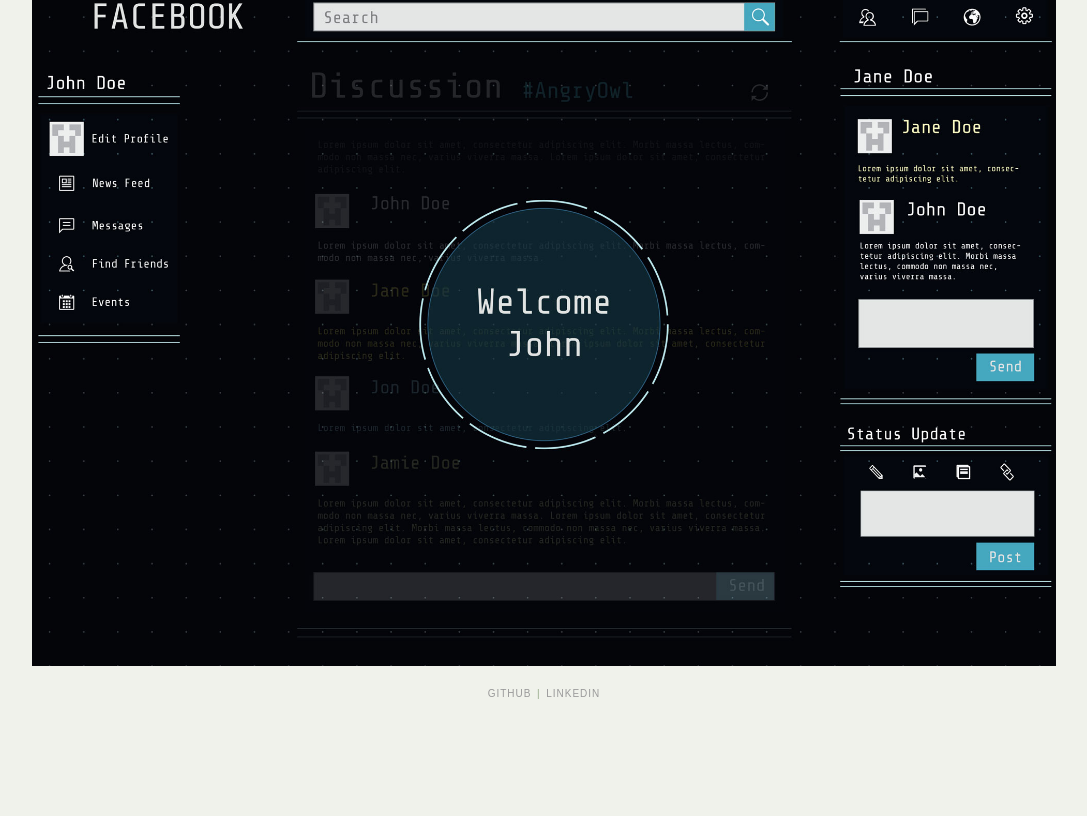
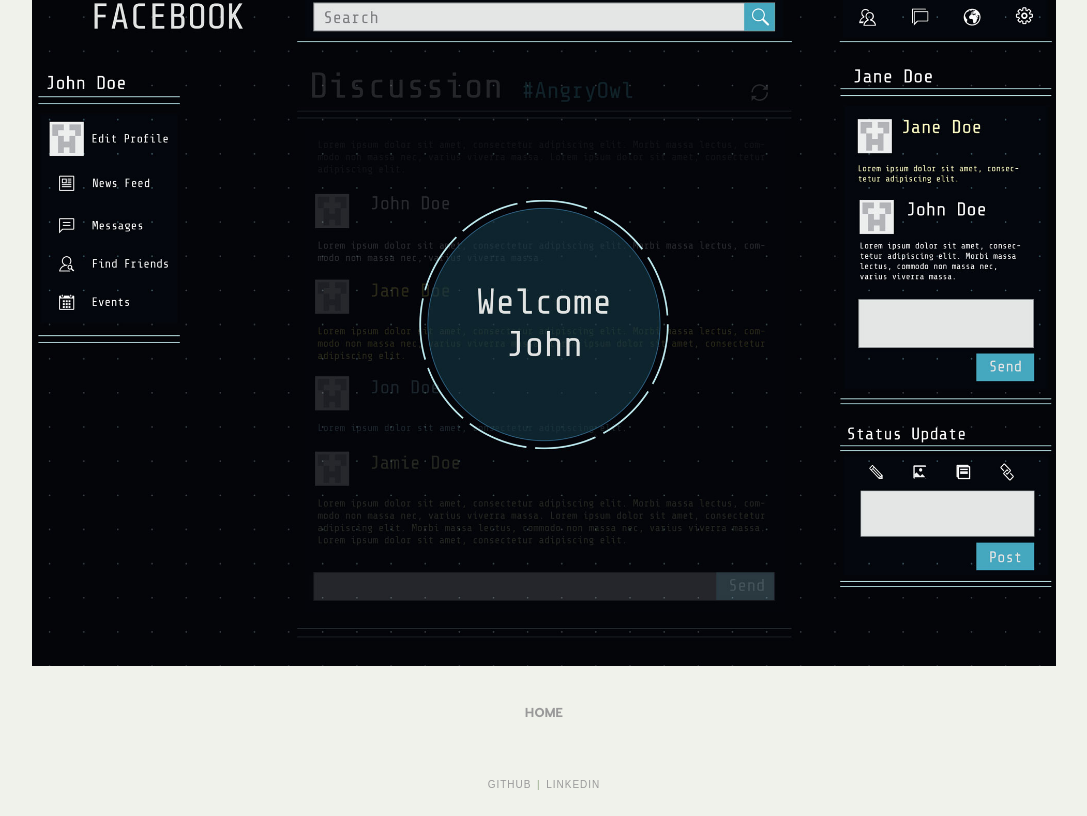
Before and after one commit to efungr/portfolio_v1, a website: page projects/facebook.html in a window 1280 px wide. Shown: the part 3000-3816 px from the top of the page, without its empty margins (96-1183 px from the left). Before the commit the page ends 3725 px from the top, so only its background shows below. Drawn offline with nearby package versions, Linux system fonts and the light colour scheme; files whose address does not match are found by name.

Commit message:
added home link

```diff
--- a/projects/facebook.html
+++ b/projects/facebook.html
@@ -67,6 +67,10 @@
 
             </section>
 
+            <div class="return-home">
+                <h5><a href="../index.html">HOME</a></h5>
+            </div>
+
             <footer>
                 <h1 class="lnksm"><a href="https://github.com/efungr">GITHUB</a></h1>
                 <h1 class="lnksm">|</h1>
```
Also changed, not shown: projects/groomsquad.html (+4 -0 lines), projects/sande.html (+4 -0 lines).
